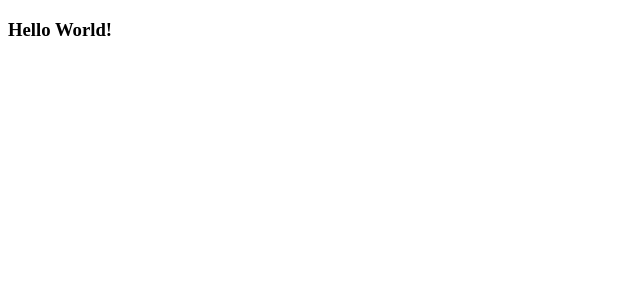
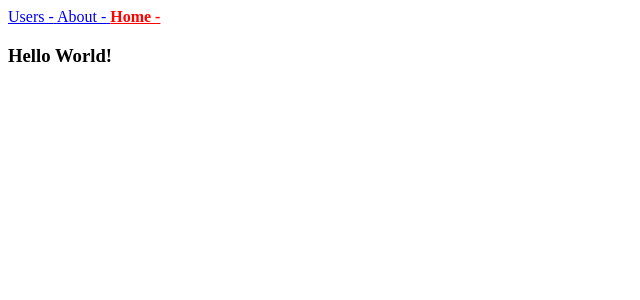
Before and after one commit to gerleven/React, a React (Create React App) app in the folder react-router-v6/: page / in a window 1280 px wide. Shown: the top 300 px of the page, without its empty margins (0-640 px from the left). Built offline with nearby package versions, Linux system fonts and the light colour scheme.

Commit message:
navegacion con NavLink, usando className con isActive

```diff
--- a/react-router-v6/src/App.js
+++ b/react-router-v6/src/App.js
@@ -4,14 +4,17 @@ import AboutPage from "./Pages/AboutPage";
 import HomePage from "./Pages/HomePage";
 import UsersPage from "./Pages/UsersPage";
 import NotFoundPage from "./Pages/NotFoundPage";
+import Navbar from "./Components/Navbar";
 
 const App = () => {
   return (
     <BrowserRouter>
+      <Navbar />
       <Routes>
         <Route path="/" element={<HomePage />} />
         <Route path="/about" element={<AboutPage />} />
         <Route path="/users" element={<UsersPage />} />
+        <Route path="/others" element={<p>Others!</p>} />
         <Route path="*" element={<NotFoundPage />} />
       </Routes>
     </BrowserRouter>
--- /dev/null
+++ b/react-router-v6/src/Components/Navbar.js
@@ -0,0 +1,27 @@
+import React from "react";
+import { NavLink } from "react-router-dom";
+import "./navbar.css";
+
+const Navbar = () => {
+  return (
+    <>
+      <NavLink
+        className={({ isActive }) => (isActive ? "active" : "")}
+        to="/users"
+      >
+        Users -{" "}
+      </NavLink>
+      <NavLink
+        className={({ isActive }) => (isActive ? "active" : "")}
+        to="/about"
+      >
+        About -{" "}
+      </NavLink>
+      <NavLink className={({ isActive }) => (isActive ? "active" : "")} to="/">
+        Home -{" "}
+      </NavLink>
+    </>
+  );
+};
+
+export default Navbar;
--- /dev/null
+++ b/react-router-v6/src/Components/navbar.css
@@ -0,0 +1,4 @@
+.active {
+  color: red;
+  font-weight: bold;
+}
```
